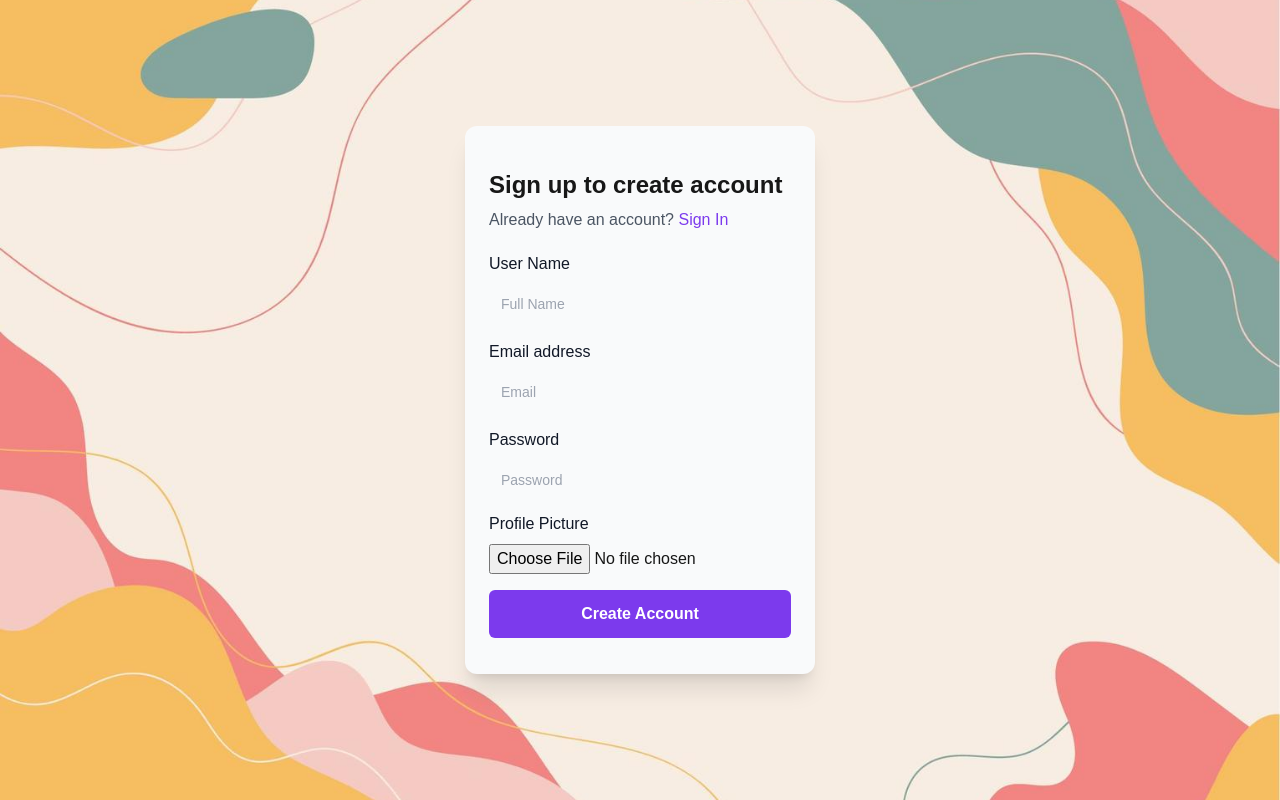
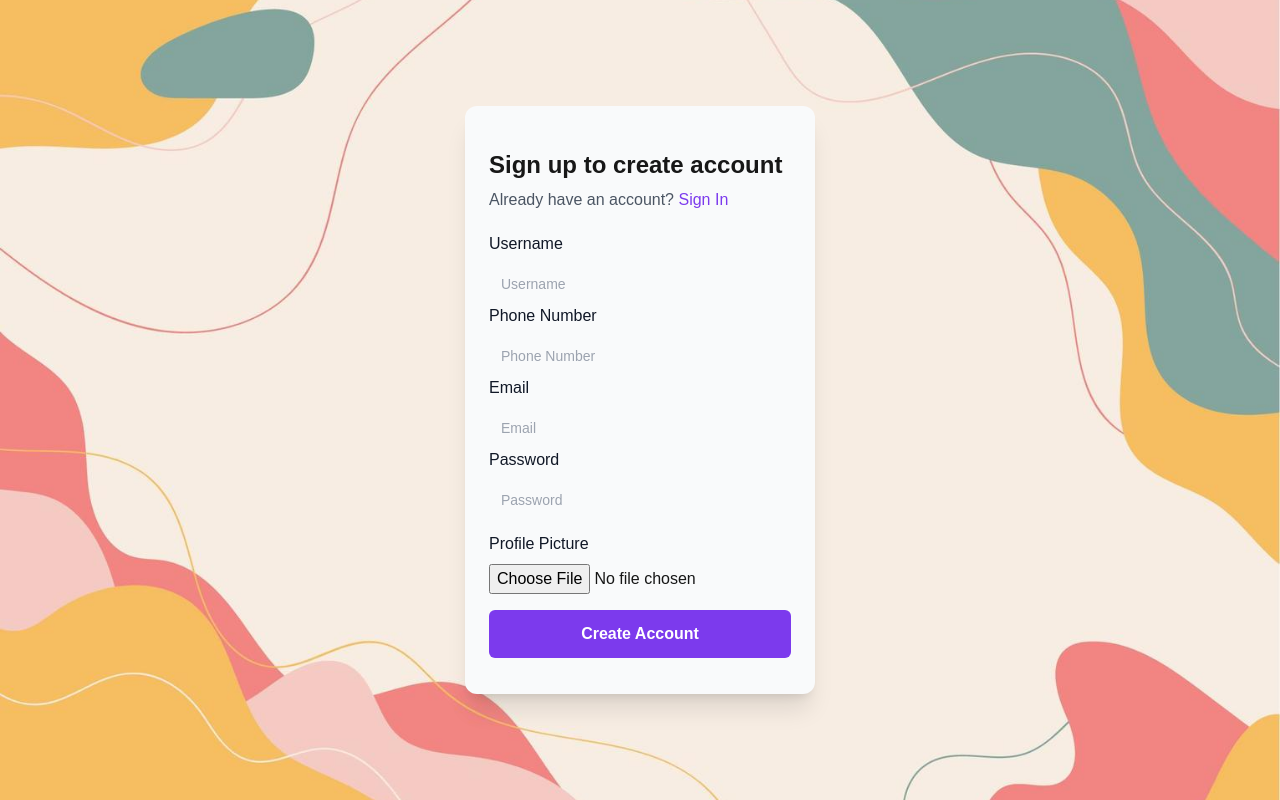
Before and after one commit to Aaryan10-sudo/nexo-footwears, a Next.js app: page /sign-up in a window 1280 px wide. Built offline with nearby package versions, Linux system fonts and the light colour scheme.

Commit message:
"updated-log-in form"

```diff
--- a/src/app/(auth)/sign-up/page.tsx
+++ b/src/app/(auth)/sign-up/page.tsx
@@ -1,6 +1,13 @@
 "use client";
 import React from "react";
 import Link from "next/link";
+
+const formElement = [
+  { id: 1, label: "Username", type: "String" },
+  { id: 2, label: "Phone Number", type: "Number" },
+  { id: 3, label: "Email", type: "email" },
+  { label: "Password", type: "password" },
+];
 
 export default function page() {
   return (
@@ -19,47 +26,25 @@ export default function page() {
               </Link>
             </p>
             <form className="mt-5">
-              <div className="space-y-4">
+              {formElement.map((value) => (
+                <div className="space-y-4" key={value.id}>
                   <div>
                     <label className="text-base font-medium text-gray-900">
-                    User Name
+                      {value.label}
                     </label>
                     <div className="mt-2">
                       <input
-                      placeholder="Full Name"
-                      type="text"
-                      className="flex h-10 w-full rounded-md bg-gray-200 bg-transparent px-3 py-2 text-sm placeholder:text-gray-400 focus:outline-none focus:ring-1 focus:ring-gray-400 focus:ring-offset-1 disabled:cursor-not-allowed disabled:opacity-50"
-                      name="user_name"
+                        placeholder={value.label}
+                        type={value.type}
+                        className="flex h-10 w-full rounded-md bg-gray-300 bg-transparent px-3 py-2 text-sm placeholder:text-gray-400 focus:outline-none focus:ring-1 focus:ring-gray-400 focus:ring-offset-1 disabled:cursor-not-allowed disabled:opacity-50"
+                        name={value.label}
                       />
                     </div>
                   </div>
+                </div>
+              ))}
+              <div className="space-y-4">
                 <div>
-                  <label className="text-base font-medium text-gray-900">
-                    Email address
-                  </label>
-                  <div className="mt-2">
-                    <input
-                      placeholder="Email"
-                      type="email"
-                      className="flex h-10 w-full rounded-md bg-gray-200 bg-transparent px-3 py-2 text-sm placeholder:text-gray-400 focus:outline-none focus:ring-1 focus:ring-gray-400 focus:ring-offset-1 disabled:cursor-not-allowed disabled:opacity-50"
-                      name="email"
-                    />
-                  </div>
-                </div>
-                <div>
-                  <div className="flex items-center justify-between">
-                    <label className="text-base font-medium text-gray-900">
-                      Password
-                    </label>
-                  </div>
-                  <div className="mt-2">
-                    <input
-                      placeholder="Password"
-                      type="password"
-                      className="flex h-10 w-full rounded-md bg-gray-200 bg-transparent px-3 py-2 text-sm placeholder:text-gray-400 focus:outline-none focus:ring-1 focus:ring-gray-400 focus:ring-offset-1 disabled:cursor-not-allowed disabled:opacity-50"
-                      name="password"
-                    />
-                  </div>
                   <div className="flex items-center justify-between mt-3">
                     <label className="text-base font-medium text-gray-900">
                       Profile Picture
```
Lines whose indentation alone changed are shown as unchanged.
